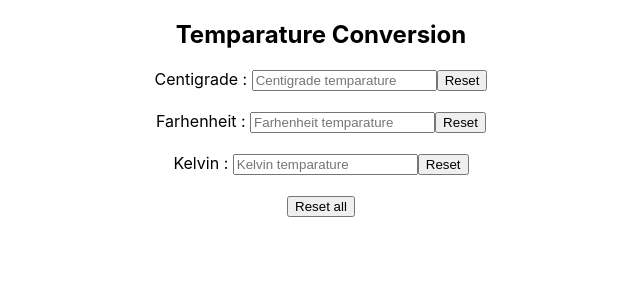
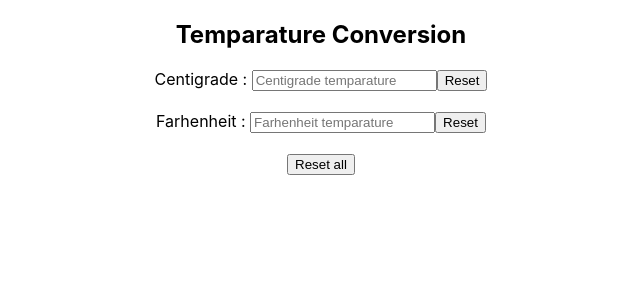
Before and after one commit to Sayan2504/React_temparaure_converter, a React (Create React App) app: page / in a window 1280 px wide. Shown: the top 300 px of the page, without its empty margins (319-959 px from the left). Built offline with nearby package versions, Linux system fonts and the light colour scheme.

Commit message:
complete

```diff
--- a/src/App.js
+++ b/src/App.js
@@ -5,7 +5,7 @@ import Conversion from './form/conversion'
 const App = () =>{
   const[textC, setTextC] = useState("");
   const[textF, setTextF] = useState("");
-  const[textK, setTextK] = useState("");
+
 
 
   const Cval =(e1) =>{
@@ -16,33 +16,15 @@ const App = () =>{
     setTextF(e2.target.value)
   };
 
-  const Kval =(e3) =>{
-    setTextK(e3.target.value)
-  };
-
   const cToF = (text) =>{
     setTextF(Math.round((text * (9/5)) + 32));
   };
 
-  const cToK = (text) =>{
-    setTextK(Math.round(text + 273 ));
-  };
 
   const fToC = (text) =>{
     setTextC(Math.round((text - 32) * (5/9)));
   };
 
-  const fToK = (text) =>{
-    setTextK(Math.round(((text - 32) * (5/9)) + 273));
-  };
-
-  const kToC = (text) =>{
-    setTextC(Math.round(text - 273));
-  };
-
-  const kToF = (text) =>{
-    setTextF(Math.round(((text - 273) * (9/5)) + 32));
-  };
 
   const resetC = () =>{
     setTextC("");
@@ -52,21 +34,17 @@ const App = () =>{
     setTextF("");
   };
 
-  const resetK = () =>{
-    setTextK("");
-  };
 
   const resetAll = () =>{
     setTextC("");
     setTextF("");
-    setTextK("");
   };
 
 
   return(
     <div className="form">
       <h2>Temparature Conversion</h2>
-      <Conversion Fval={Fval} Cval={Cval} Kval={Kval} textC={textC} textF={textF} textK={textK} resetC={resetC} resetF={resetF} resetK={resetK} cToF={cToF} cToK={cToK} fToC={fToC} fToK={fToK} kToC={kToC} kToF={kToF} resetAll={resetAll}/>
+      <Conversion Fval={Fval} Cval={Cval} textC={textC} textF={textF}resetC={resetC} resetF={resetF} cToF={cToF} fToC={fToC} resetAll={resetAll}/>
     </div>
   );
 }
--- a/src/form/conversion.js
+++ b/src/form/conversion.js
@@ -11,14 +11,11 @@ const Conversion = ({resetC, Cval, textC, cToF, cToK, resetF, Fval, textF, fToC,
         Fval(e2);
     };
 
-    const changeTextK = (e3) =>{
-        Kval(e3);
-    };
+
 
     useEffect(() =>{
         if(textC){
             cToF(textC);
-            cToK(textC);
         }
 
     }, [textC] );
@@ -26,18 +23,11 @@ const Conversion = ({resetC, Cval, textC, cToF, cToK, resetF, Fval, textF, fToC,
     useEffect(() =>{
         if(textF){
             fToC(textF);
-            fToK(textF);
         }
 
     }, [textF] );
 
-    useEffect(() =>{
-        if(textK){
-            kToC(textK);
-            kToF(textK);
-        }
 
-    }, [textK] );
 
 
 
@@ -60,14 +50,6 @@ const Conversion = ({resetC, Cval, textC, cToF, cToK, resetF, Fval, textF, fToC,
                     resetF();
                     }}>Reset</button>
 
-            <br/><br/>
-
-            <span>Kelvin : </span>
-            <input type="text" value={textK} placeholder="Kelvin temparature" onChange={changeTextK}/>
-            <button onClick={(e)=>{
-                    e.preventDefault();
-                    resetK();
-                    }}>Reset</button>
 
 
             <br/><br/>
```
